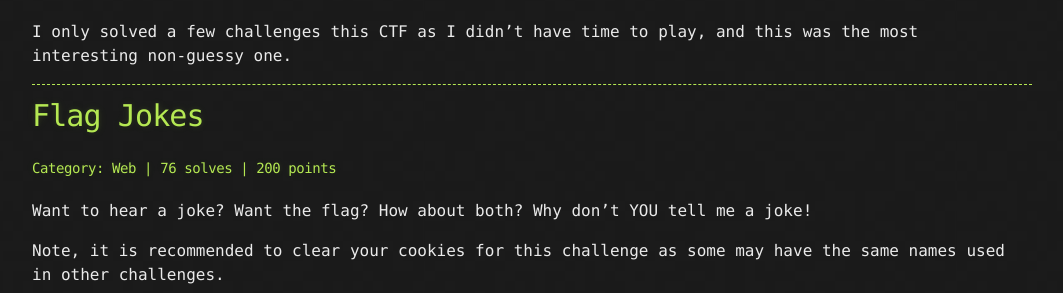
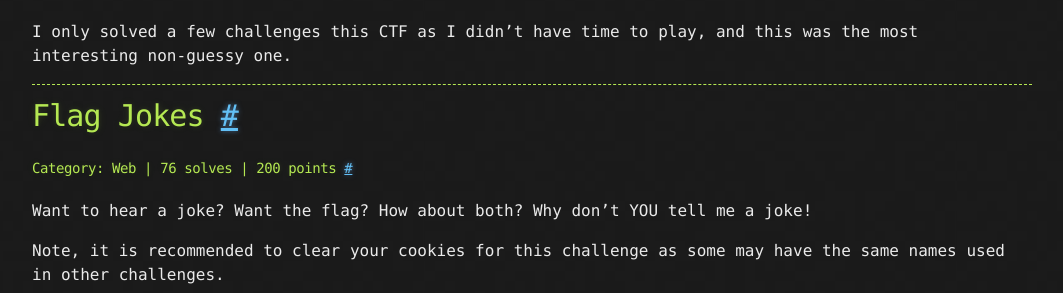
Before and after one commit to Isopach/isopach.github.io, a Jekyll site: the page built from _posts/2020-06-14-Nahamcon-2020-Flag-Jokes.md, in a window 1280 px wide. Shown: the part 220-513 px from the top of the page, without its empty margins (108-1171 px from the left). Built offline with Jekyll 4.4.1, drawn with Linux system fonts in a browser that asks for light colours.

Commit message:
Revert a9a21197

```diff
--- a/_layouts/post.html
+++ b/_layouts/post.html
@@ -5,5 +5,5 @@ layout: default
 <article>
   <h2>{{ page.title }}</h2>
   <time datetime="{{ page.date | date_to_xmlschema }}" class="by-line">{{ page.date | date_to_string }}</time>
-  {% include anchor_headings.html html=content anchorBody="" %}
+  {% include anchor_headings.html html=content anchorBody="#" %}
 </article>
```
